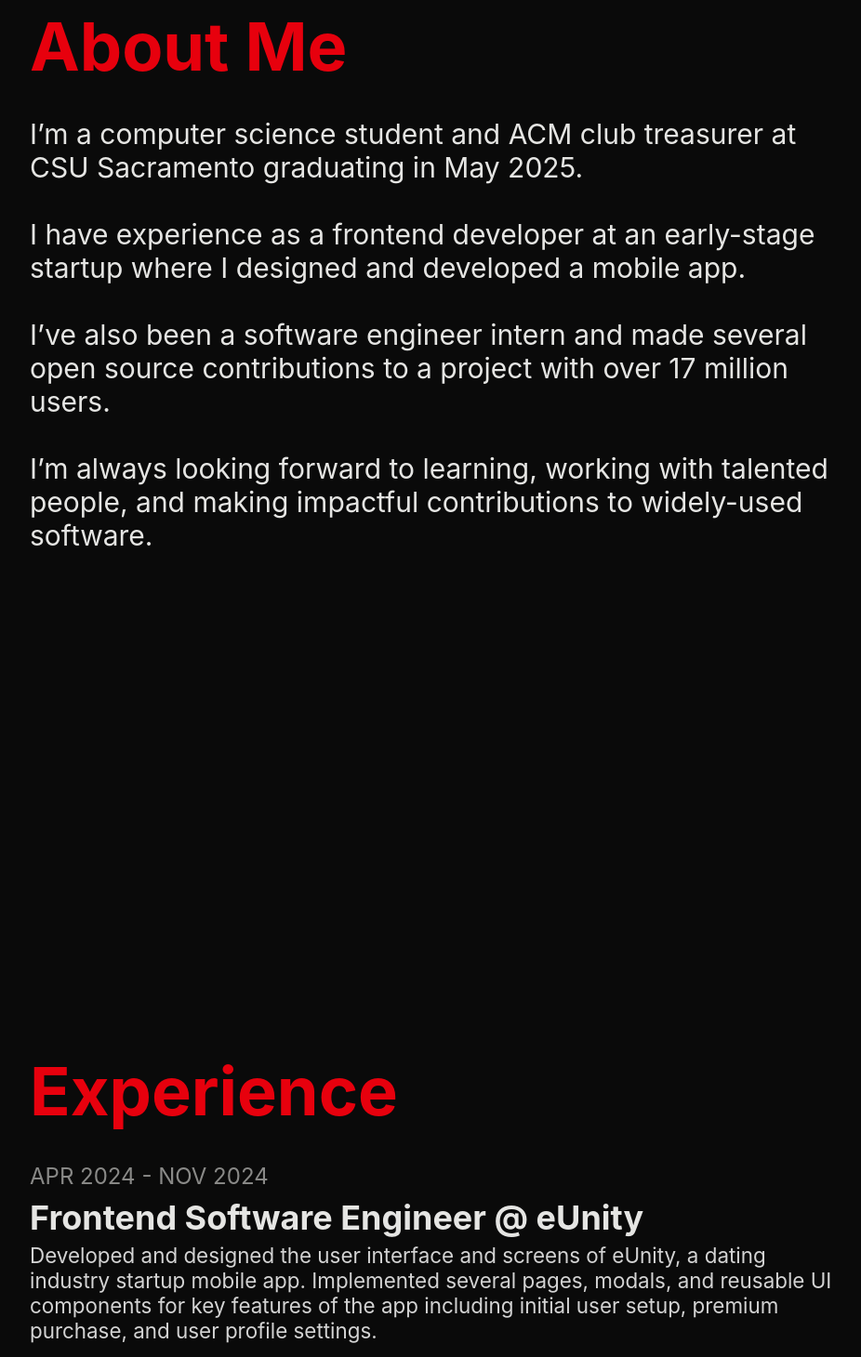
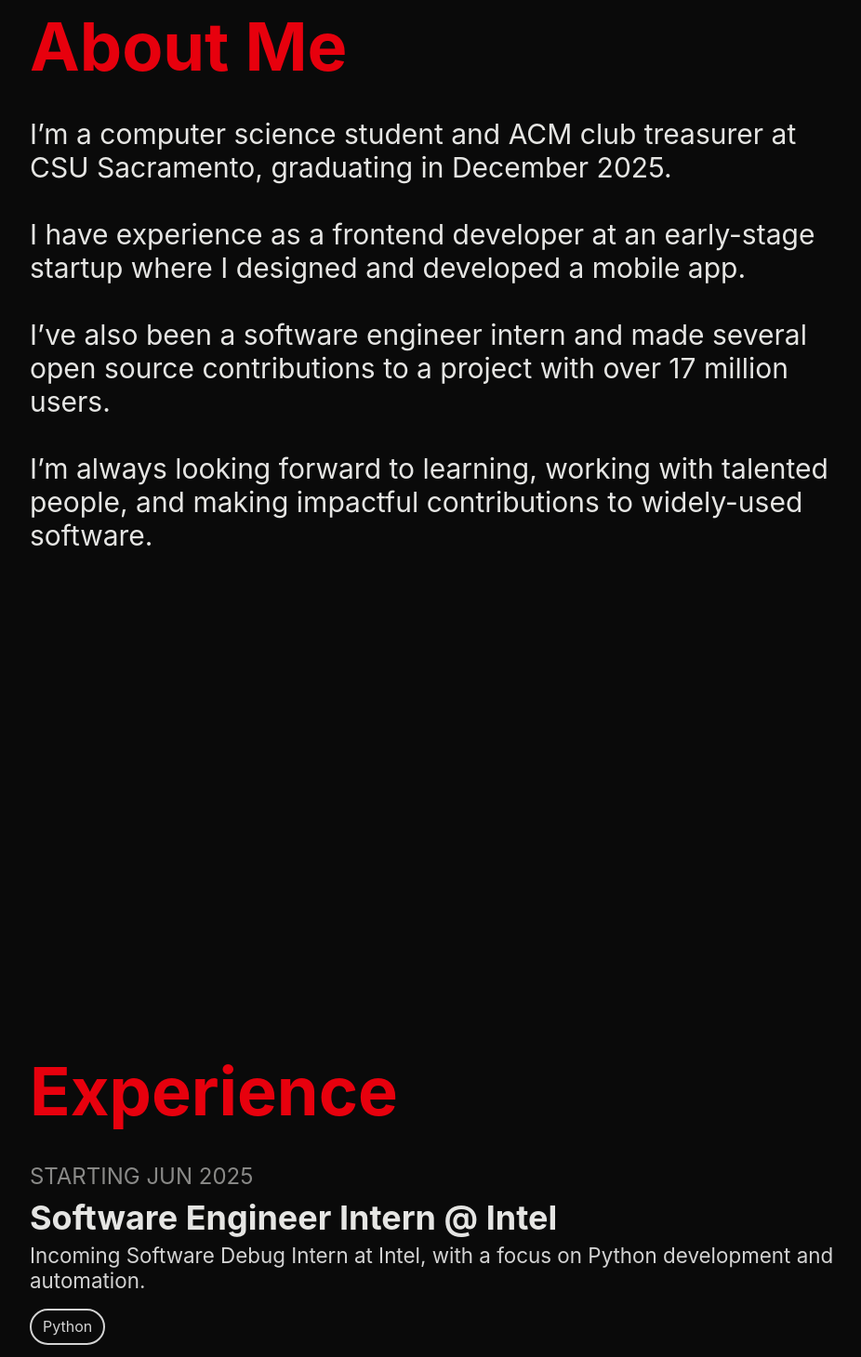
Before and after one commit to rahulio96/portfolio, a React (Vite) app: page / in a window 1280 px wide. Shown: the part 1000-2460 px from the top of the page at 93% size, without its empty margins (174-1100 px from the left). Built offline with nearby package versions, Linux system fonts and the light colour scheme; no server answers.

Commit message:
Update grad date, add Intel internship, update project descriptions

```diff
--- a/src/components/sections/About.tsx
+++ b/src/components/sections/About.tsx
@@ -14,7 +14,7 @@ const About = () => {
 
         transition={{ duration: 1 }}
       >
-        <p>I’m a computer science student and ACM club treasurer at CSU Sacramento graduating in May 2025.</p>
+        <p>I’m a computer science student and ACM club treasurer at CSU Sacramento, graduating in December 2025.</p>
         <p>I have experience as a frontend developer at an early-stage startup where I designed and developed a mobile app.</p>
         <p>I’ve also been a software engineer intern and made several open source contributions to a project with over 17 million users.</p>
         <p>I’m always looking forward to learning, working with talented people, and making impactful contributions to widely-used software.</p>
--- a/src/data/experienceData.ts
+++ b/src/data/experienceData.ts
@@ -8,6 +8,14 @@ export interface JobExperience {
 }
 
 export const experiences: JobExperience[] = [
+    // Intel SWE Internship
+    {
+        date: "STARTING JUN 2025",
+        title: "Software Engineer Intern @ Intel",
+        desc: "Incoming Software Debug Intern at Intel, with a focus on Python development and automation.",
+        skills: ["Python"],
+    },
+
     // eUnity Frontend SWE
     {
         date: "APR 2024 - NOV 2024",
--- a/src/data/projectsData.ts
+++ b/src/data/projectsData.ts
@@ -11,7 +11,7 @@ export const projects: Project[] = [
     // ChemTrack
     {
         title: 'ChemTrack',
-        desc: 'Designed, developed, and deployed the ChemTrack mobile app for a client.',
+        desc: 'Collaborated on a 9-month client project to design and develop ChemTrack, a mobile app deployed via Apple TestFlight, as part of a team of 8.',
         src: 'projects/ChemTrack.png',
         alt: 'Blue background with a phone and the following text: ChemTrack: A chemical inventory manager with QR code scanning built for schools. Built for Android and iOS devices.',
         skills: ['React Native', 'Expo', 'TypeScript', 'Figma', 'Go', 'Jest', 'Agile'],
@@ -23,7 +23,7 @@ export const projects: Project[] = [
     // Discord Bot
     {
         title: 'Discord Standup Bot',
-        desc: 'Developed a Discrod bot that automates and faciliates daily standup meetings.',
+        desc: 'Developed a Discord bot that automates daily standup meetings. Used by a team of 8 in an Agile development environment.',
         src: 'projects/Discord.png',
         alt: 'Grey background with title: Standup Bot with a discord logo. Shows a message from standup bot prompting the user to fill out their daily standup update.',
         skills: ['JavaScript', 'Node.js', 'AWS'],
@@ -86,7 +86,7 @@ export const projects: Project[] = [
     // Pharma Study
     {
         title: 'Pharma Study Simulator',
-        desc: 'Co-led a team of 7 to build a pharmaceutical study web app for Vendia.',
+        desc: 'Co-led a team of 7 for 5 months to build a pharmaceutical study web app for Vendia Inc.',
         src: 'projects/Pharma.png',
         alt: 'Blue background with title: Pharmaceutical Study Simulator. Shows the pharmaceutical study web on a laptop and phone.',
         skills: ['React', 'Firebase', 'Agile'],
```
